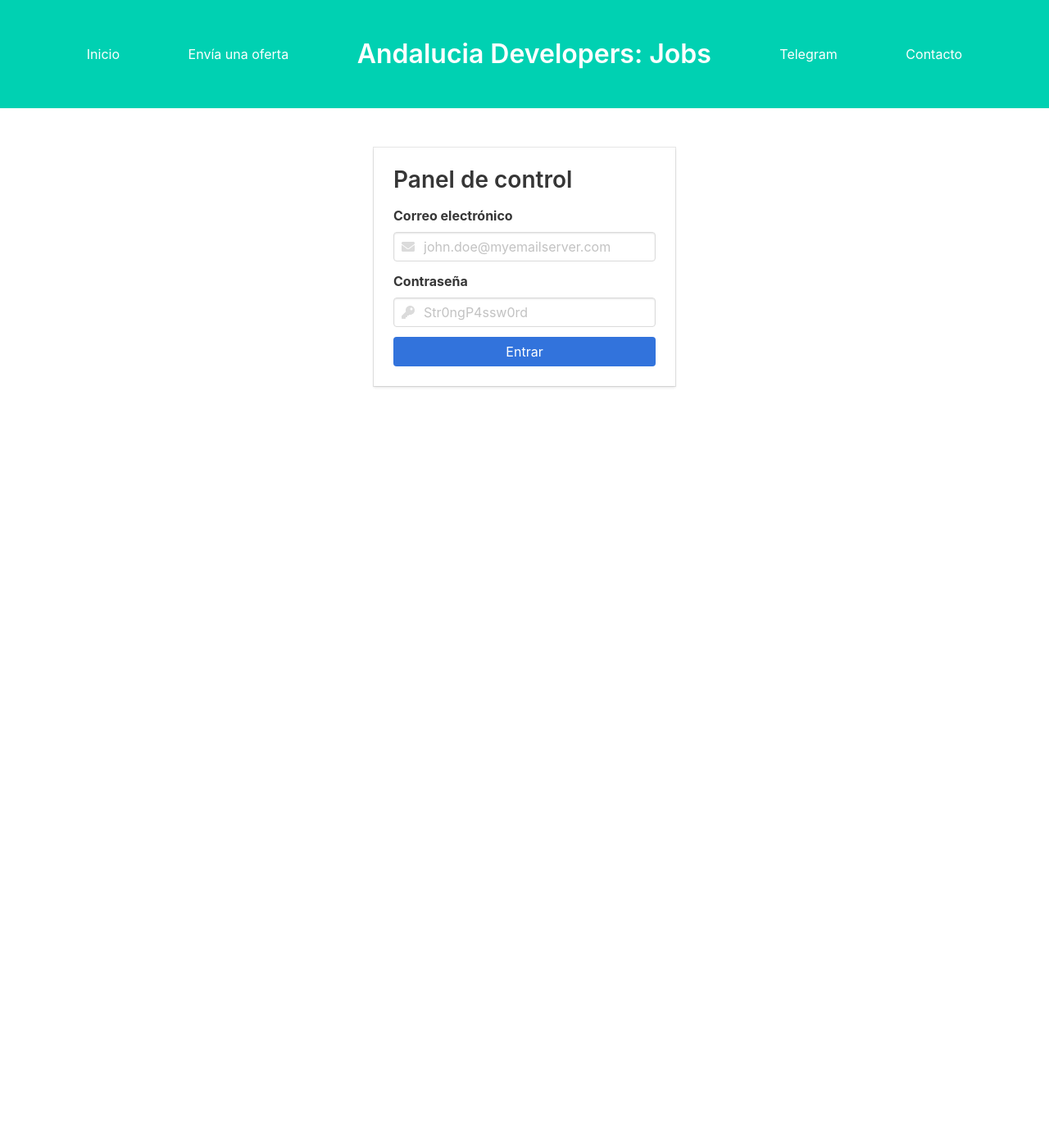
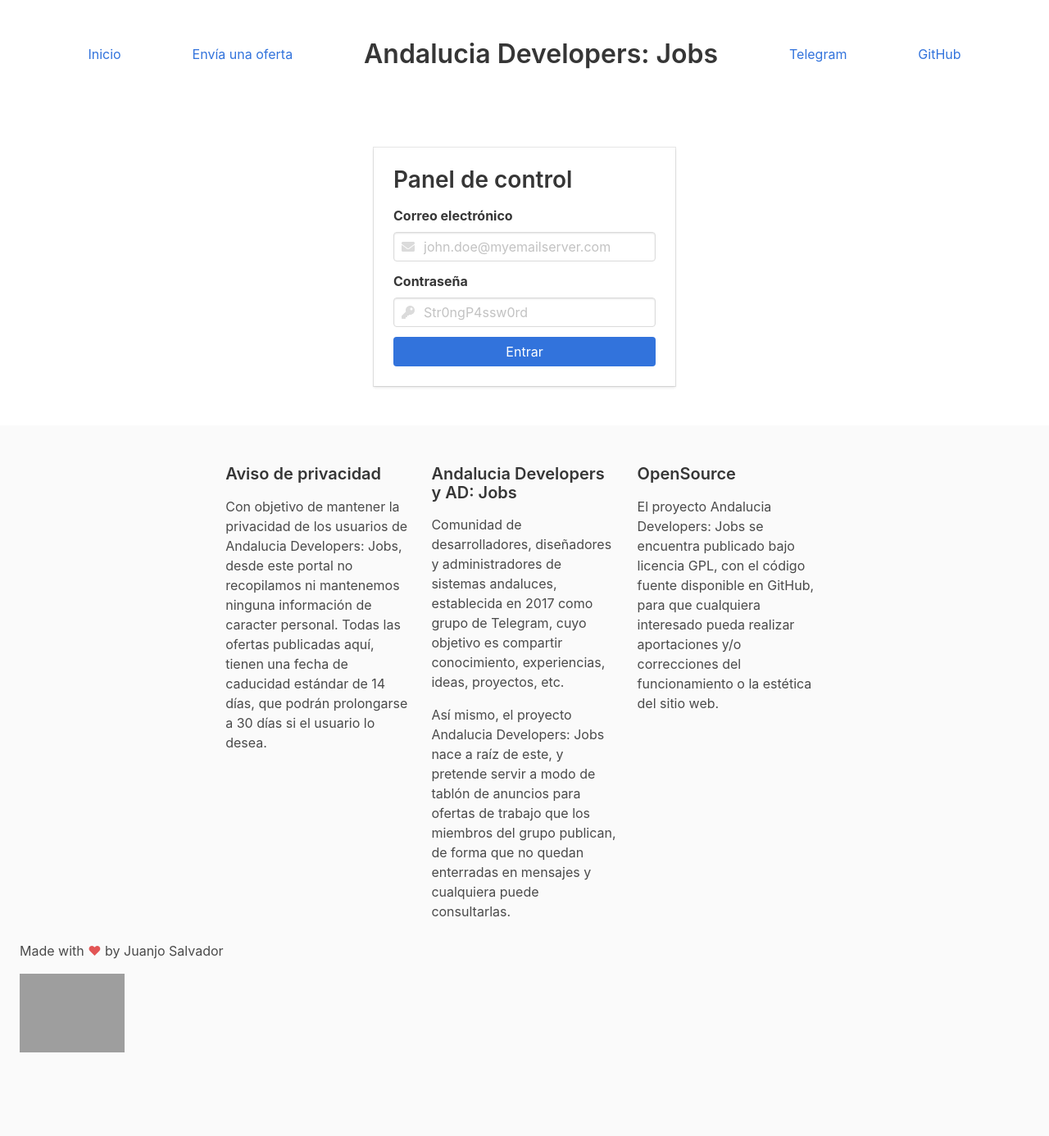
Before and after one commit to JuanjoSalvador/ad-jobs, a Flask app: page /admin in a window 1280 px wide. Shown: the whole page at 82% size. Before the commit the page ends 473 px from the top, so only its background shows below. Run offline with Flask 2, Linux system fonts and the light colour scheme; some libraries are stand-ins or nearby versions; grey boxes are pictures that could not be loaded.

Commit message:
Añado footer y mejoras estéticas

```diff
--- a/templates/base.jinja
+++ b/templates/base.jinja
@@ -5,38 +5,87 @@
         <meta name="viewport" content="width=device-width, initial-scale=1">
 
         <link rel="stylesheet" href="/css/bulma.min.css">
+        <link rel="stylesheet" href="/css/theme.css">
+
         <script defer src="https://cdnjs.cloudflare.com/ajax/libs/font-awesome/5.11.2/js/all.min.js"></script>
     </head>
     <body>
-        <section class="hero is-primary">
+        <section class="hero is-green">
             <div class="hero-body">
                 <div class="container">
-                    {#  #}
                     <nav class="level">
-                        <p class="level-item has-text-centered">
+                        <div class="level-item has-text-centered">
                             <a class="link is-info" href="/">Inicio</a>
-                        </p>
-                        <p class="level-item has-text-centered">
+                        </div>
+                        <div class="level-item has-text-centered">
                             <a class="link is-info" href="/enviar">Envía una oferta</a>
-                        </p>
+                        </div>
                         <div class="level-item has-text-centered">
                             <h1 class="title" style="text-align: center">
                                 {{ config.SITE_TITLE }}
                             </h1>
                         </div>
-                        <p class="level-item has-text-centered">
-                            <a class="link is-info" href="https://t.me/andaluciadev">Telegram</a>
-                        </p>
-                        <p class="level-item has-text-centered">
-                            <a class="link is-info" href="/contacto">Contacto</a>
-                        </p>
+                        <div class="level-item has-text-centered">
+                            <a class="link is-info" href="https://t.me/andaluciadev" target="_blank">Telegram</a>
+                        </div>
+                        <div class="level-item has-text-centered">
+                            <a class="link is-info" href="https://github.com/JuanjoSalvador/ad-jobs">GitHub</a>
+                        </div>
                     </nav>
 
                 </div>
             </div>
         </section>
+
         {% block content %}
             <!-- content -->
         {% endblock %}
+
+        <footer class="footer">
+            <div class="content">
+                <div class="columns">
+                <div class="column is-one-fifth"></div>
+                <div class="column is-one-fifth">
+                        <h4 class="is-title is-4">Aviso de privacidad</h4>
+                        <p>
+                            Con objetivo de mantener la privacidad de los usuarios de Andalucia Developers: Jobs, desde este portal
+                            no recopilamos ni mantenemos ninguna información de caracter personal. Todas las ofertas publicadas aquí,
+                            tienen una fecha de caducidad estándar de 14 días, que podrán prolongarse a 30 días si el usuario lo desea.
+                        </p>
+                    </div>
+
+                    <div class="column is-one-fifth">
+                        <h4 class="is-title is-4">Andalucia Developers y AD: Jobs</h4>
+                        <p>
+                            Comunidad de desarrolladores, diseñadores y administradores de sistemas andaluces, establecida en 2017
+                            como grupo de Telegram, cuyo objetivo es compartir conocimiento, experiencias, ideas, proyectos, etc.
+                        </p>
+                        <p>
+                            Así mismo, el proyecto Andalucia Developers: Jobs nace a raíz de este, y pretende servir a modo de tablón de anuncios
+                            para ofertas de trabajo que los miembros del grupo publican, de forma que no quedan enterradas en mensajes y cualquiera
+                            puede consultarlas.
+                        </p>
+                    </div>
+
+                    <div class="column is-one-fifth">
+                        <h4 class="is-title is-4">OpenSource</h4>
+                        <p>
+                            El proyecto Andalucia Developers: Jobs se encuentra publicado bajo licencia GPL, con el código fuente disponible
+                            en GitHub, para que cualquiera interesado pueda realizar aportaciones y/o correcciones del funcionamiento o la estética
+                            del sitio web.
+                        </p>
+                    </div>
+                </div>
+
+                <div class="attributions is-centered">
+                    <p>
+                        Made with <span style="color: #e25555;">&hearts;</span> by Juanjo Salvador
+                    </p>
+                    <a href="https://bulma.io">
+                        <img src="https://bulma.io/images/made-with-bulma--semiblack.png" alt="Made with Bulma" width="128" height="24">
+                    </a>
+                </div>
+            </div>
+        </footer>
     </body>
 </html>
```
